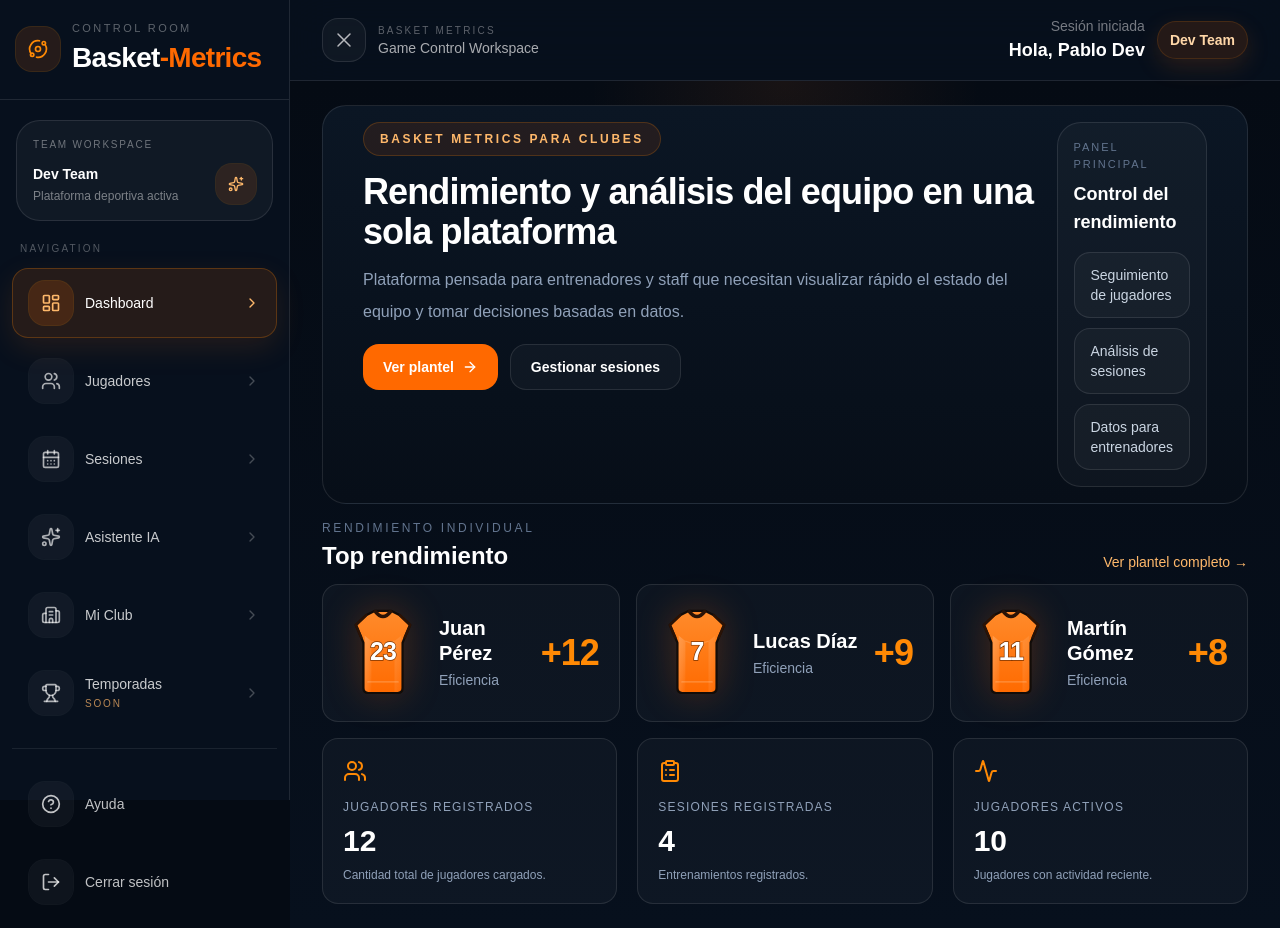
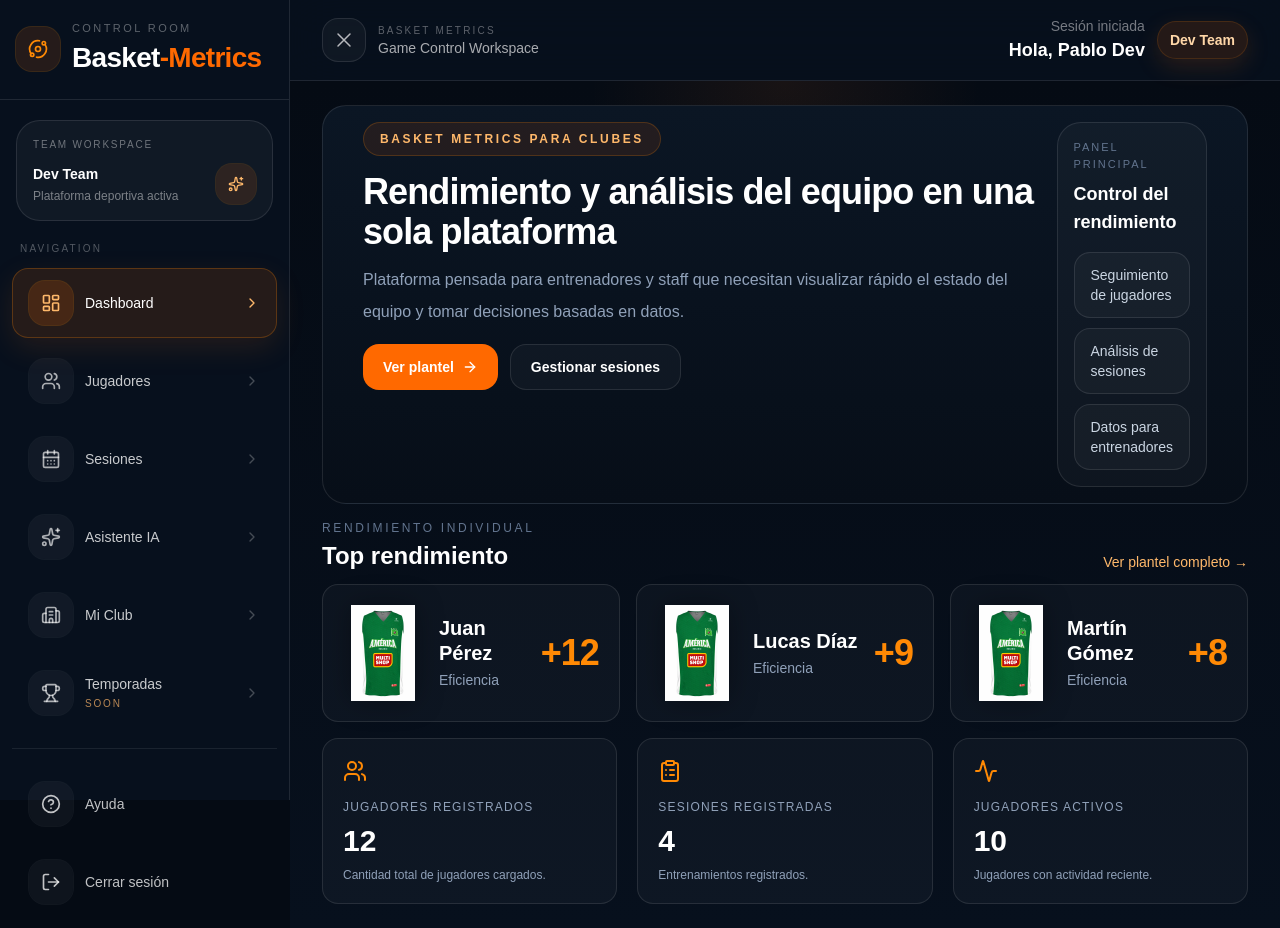
Before and after one commit to PabloLeonRios/basket-metrics-clean, a Next.js app: page /panel/dashboard in a window 1280 px wide. Built offline with nearby package versions, Linux system fonts and the light colour scheme.

Commit message:
Update page.tsx
Update page.tsx

```diff
--- a/src/app/panel/dashboard/page.tsx
+++ b/src/app/panel/dashboard/page.tsx
@@ -1,4 +1,4 @@
-"use client";
+'use client';
 
 /**
  * =========================================
@@ -31,13 +31,24 @@
  * - reemplazar mocks por fetch reales
  * - mantener esta misma UI
  * - conservar links actuales del dashboard
+ *
+ * Ajuste visual actual:
+ * - si el club tiene jerseyUrl, usar la camiseta real
+ * - si no tiene jerseyUrl, usar fallback /america.jpg
+ * - no superponer número sobre la camiseta real
  */
 
-import Link from "next/link";
-import { Activity, ArrowRight, ClipboardList, Users } from "lucide-react";
+import Link from 'next/link';
+import { useState } from 'react';
+import { Activity, ArrowRight, ClipboardList, Users } from 'lucide-react';
+import { useAuth } from '@/hooks/useAuth';
+
+type TeamWithJersey = {
+  jerseyUrl?: string;
+};
 
 function shellClassName() {
-  return "rounded-3xl border border-white/10 bg-gradient-to-b from-[#0b1624] to-[#070e18]";
+  return 'rounded-3xl border border-white/10 bg-gradient-to-b from-[#0b1624] to-[#070e18]';
 }
 
 function KpiCard({
@@ -75,18 +86,18 @@ function KpiCard({
   );
 }
 
-function Jersey({
+function DashboardJersey({
   number,
-  primary = "#ff6a00",
-  secondary = "#ff8b2b",
-  accent = "#2a1306",
+  primary = '#ff6a00',
+  secondary = '#ff8b2b',
+  accent = '#2a1306',
 }: {
   number: number;
   primary?: string;
   secondary?: string;
   accent?: string;
 }) {
-  const safeId = `jersey-${number}-${primary.replace("#", "")}`;
+  const safeId = `jersey-${number}-${primary.replace('#', '')}`;
 
   return (
     <div className="flex items-center justify-center">
@@ -185,10 +196,10 @@ function Jersey({
           fontWeight="900"
           fill="#ffffff"
           style={{
-            paintOrder: "stroke",
-            stroke: "#7a3300",
+            paintOrder: 'stroke',
+            stroke: '#7a3300',
             strokeWidth: 3,
-            letterSpacing: "-2px",
+            letterSpacing: '-2px',
           }}
         >
           {number}
@@ -206,23 +217,51 @@ function Jersey({
   );
 }
 
+function ClubJerseyImage({
+  jerseyUrl,
+}: {
+  jerseyUrl: string;
+}) {
+  const [src, setSrc] = useState(jerseyUrl || '/america.jpg');
+
+  return (
+    <div className="flex h-24 w-20 items-center justify-center">
+      {/* eslint-disable-next-line @next/next/no-img-element */}
+      <img
+        src={src}
+        alt="Camiseta del club"
+        className="h-24 w-20 object-contain drop-shadow-[0_0_14px_rgba(0,0,0,0.35)]"
+        onError={() => setSrc('/america.jpg')}
+      />
+    </div>
+  );
+}
+
 function TopPlayerCard({
   name,
   number,
   efficiency,
   href,
+  clubJerseyUrl,
 }: {
   name: string;
   number: number;
   efficiency: number;
   href: string;
+  clubJerseyUrl?: string;
 }) {
+  const useRealClubJersey = !!clubJerseyUrl;
+
   return (
     <Link
       href={href}
       className="group flex items-center gap-4 rounded-2xl border border-white/10 bg-white/[0.03] p-5 transition hover:border-orange-400/40 hover:bg-white/[0.05]"
     >
-      <Jersey number={number} />
+      {useRealClubJersey ? (
+        <ClubJerseyImage jerseyUrl={clubJerseyUrl!} />
+      ) : (
+        <DashboardJersey number={number} />
+      )}
 
       <div className="min-w-0 flex-1">
         <span className="block text-xl font-bold leading-tight text-white">
@@ -242,6 +281,10 @@ function TopPlayerCard({
 }
 
 export default function DashboardPage() {
+  const { user } = useAuth();
+  const team = (user?.team as TeamWithJersey | undefined) ?? undefined;
+  const clubJerseyUrl = team?.jerseyUrl || '/america.jpg';
+
   const panelStats = {
     players: 12,
     sessions: 4,
@@ -249,9 +292,9 @@ export default function DashboardPage() {
   };
 
   const topPlayers = [
-    { id: "1", name: "Juan Pérez", number: 23, efficiency: 12 },
-    { id: "2", name: "Lucas Díaz", number: 7, efficiency: 9 },
-    { id: "3", name: "Martín Gómez", number: 11, efficiency: 8 },
+    { id: '1', name: 'Juan Pérez', number: 23, efficiency: 12 },
+    { id: '2', name: 'Lucas Díaz', number: 7, efficiency: 9 },
+    { id: '3', name: 'Martín Gómez', number: 11, efficiency: 8 },
   ];
 
   return (
@@ -347,6 +390,7 @@ export default function DashboardPage() {
               number={player.number}
               efficiency={player.efficiency}
               href={`/panel/players/${player.id}`}
+              clubJerseyUrl={clubJerseyUrl}
             />
           ))}
         </div>
```
